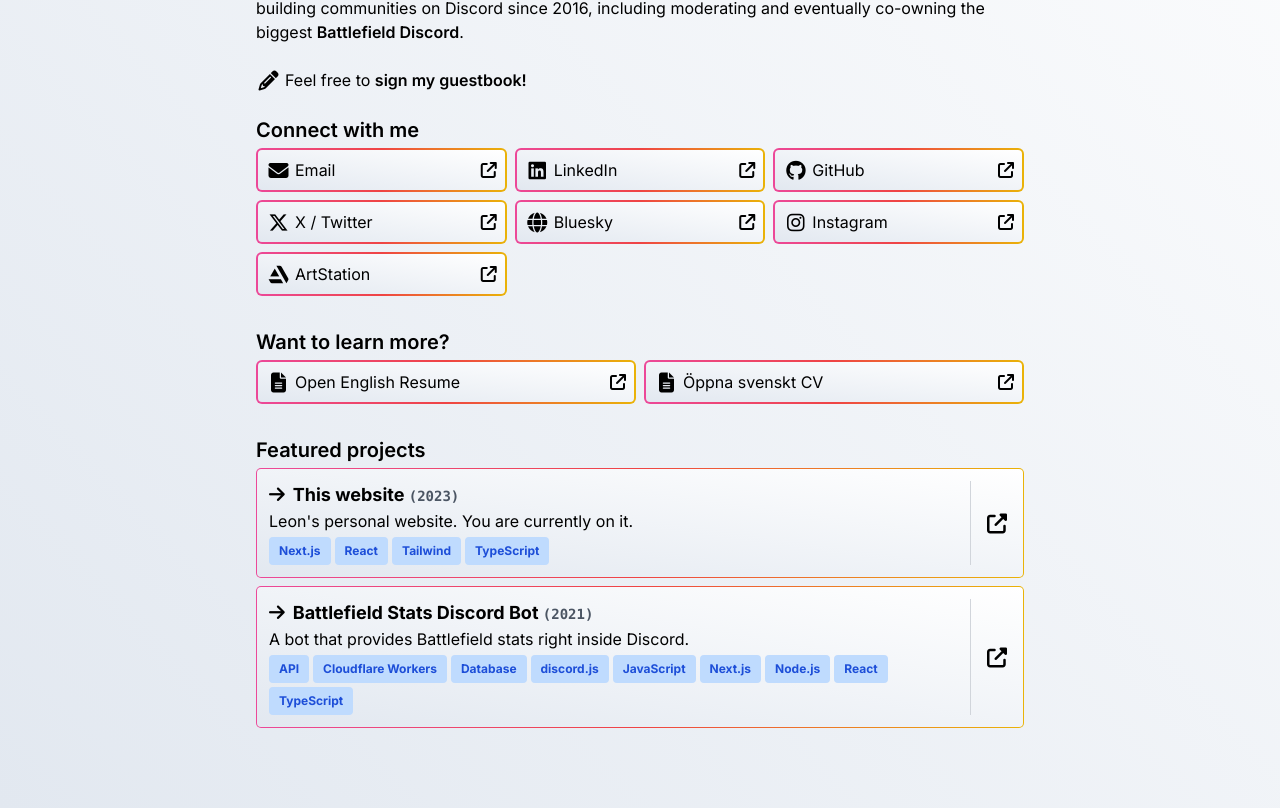
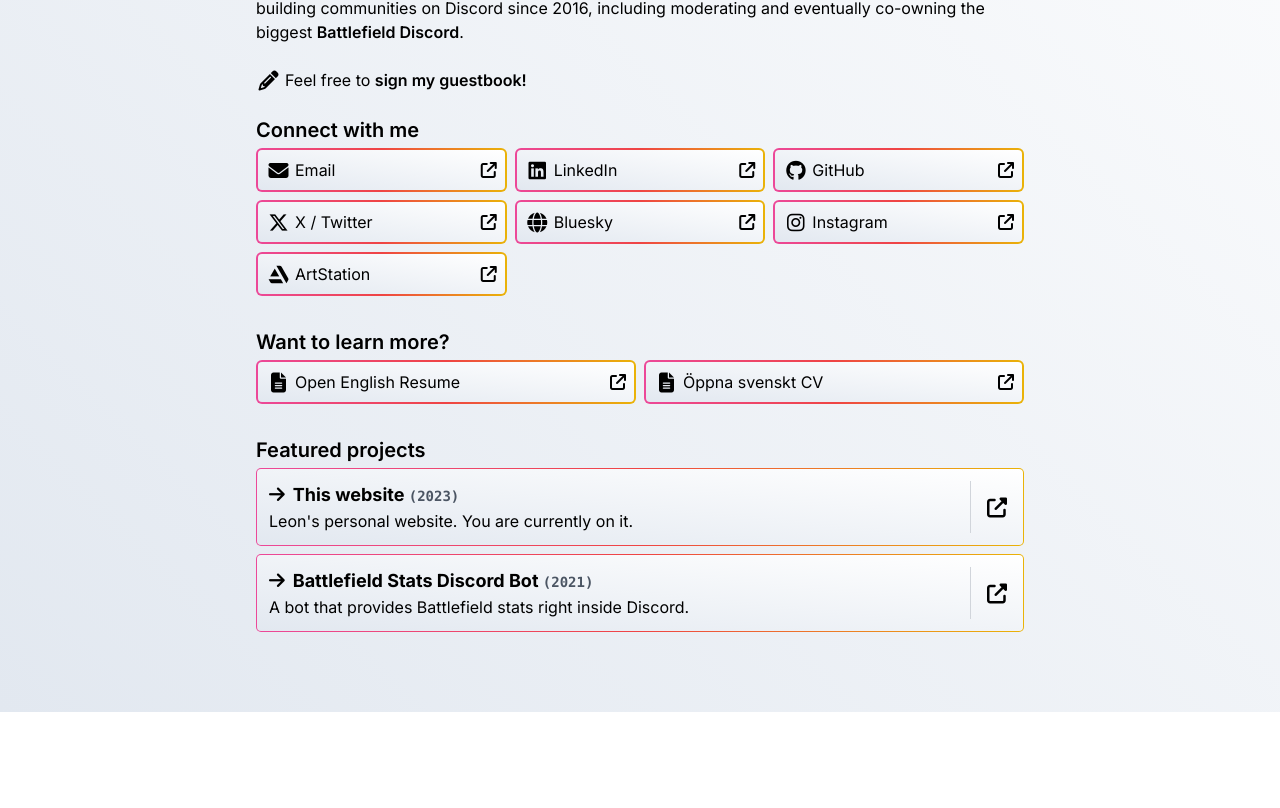
Before and after one commit to leonlarsson/leon-home, a Next.js app: page / in a window 1280 px wide. Shown: the part 518-1326 px from the top of the page. After the commit the page ends 1230 px from the top, so only its background shows below. Built offline with nearby package versions, Linux system fonts and the light colour scheme.

Commit message:
home: use new Project option
This should make the page faster, since <Tag> uses searchParams.

```diff
--- a/app/(main)/page.tsx
+++ b/app/(main)/page.tsx
@@ -2,7 +2,6 @@ import { Suspense } from "react";
 import Image from "next/image";
 import Link from "next/link";
 import projects from "./projects/data";
-import SpotifyCurrentTrack, { CurrentTrackSkeleton } from "./music/components/SpotifyCurrentTrack";
 import TypeAnimation from "./components/TypeAnimation";
 import GradientBorder from "./components/GradientBorder";
 import smLogo from "/public/assets/images/smlogo_notext.png";
@@ -141,10 +140,8 @@ export default () => {
             </Link>
           </span>
           <div className="flex flex-col gap-2">
-            <Suspense>
-              <Project project={projects[17] ?? projects[17]} />
-              <Project project={projects[7]} />
-            </Suspense>
+            <Project project={projects[17]} displayTags={false} />
+            <Project project={projects[7]} displayTags={false} />
           </div>
         </div>
       </div>
```
